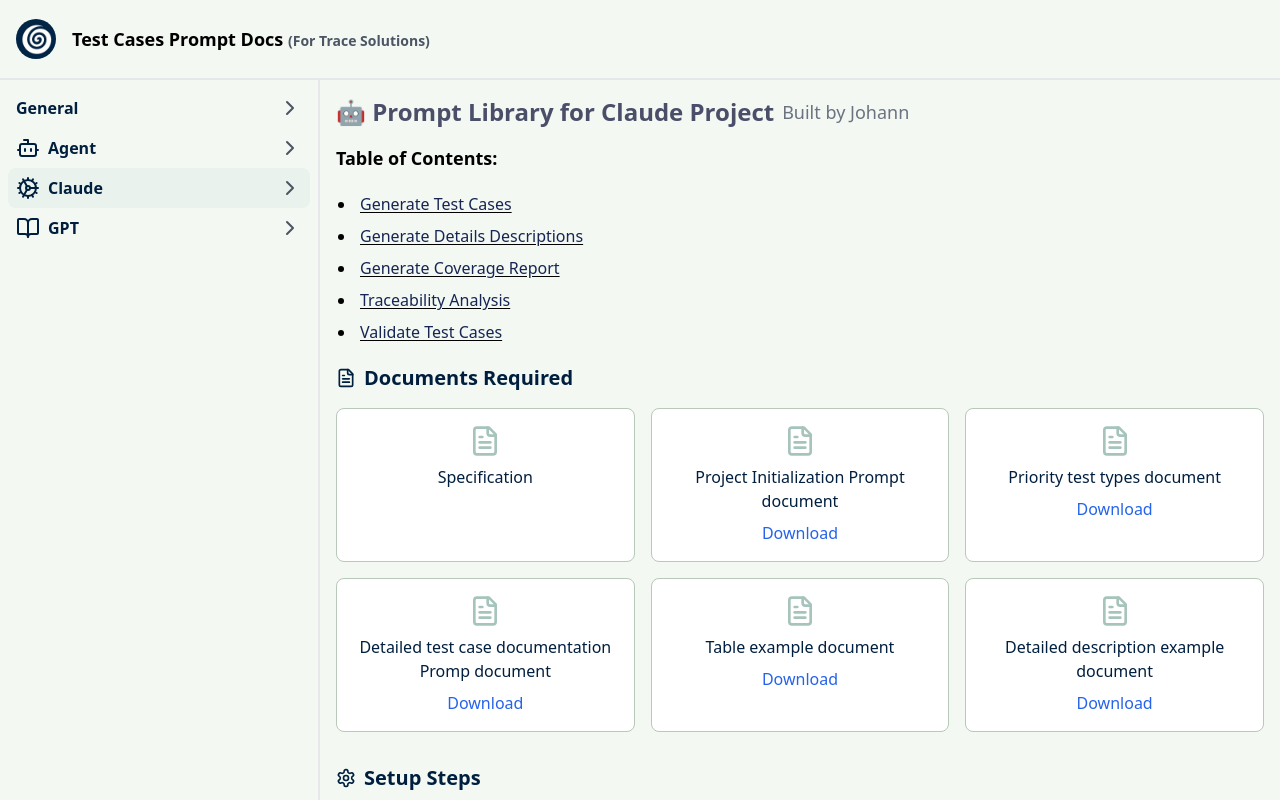
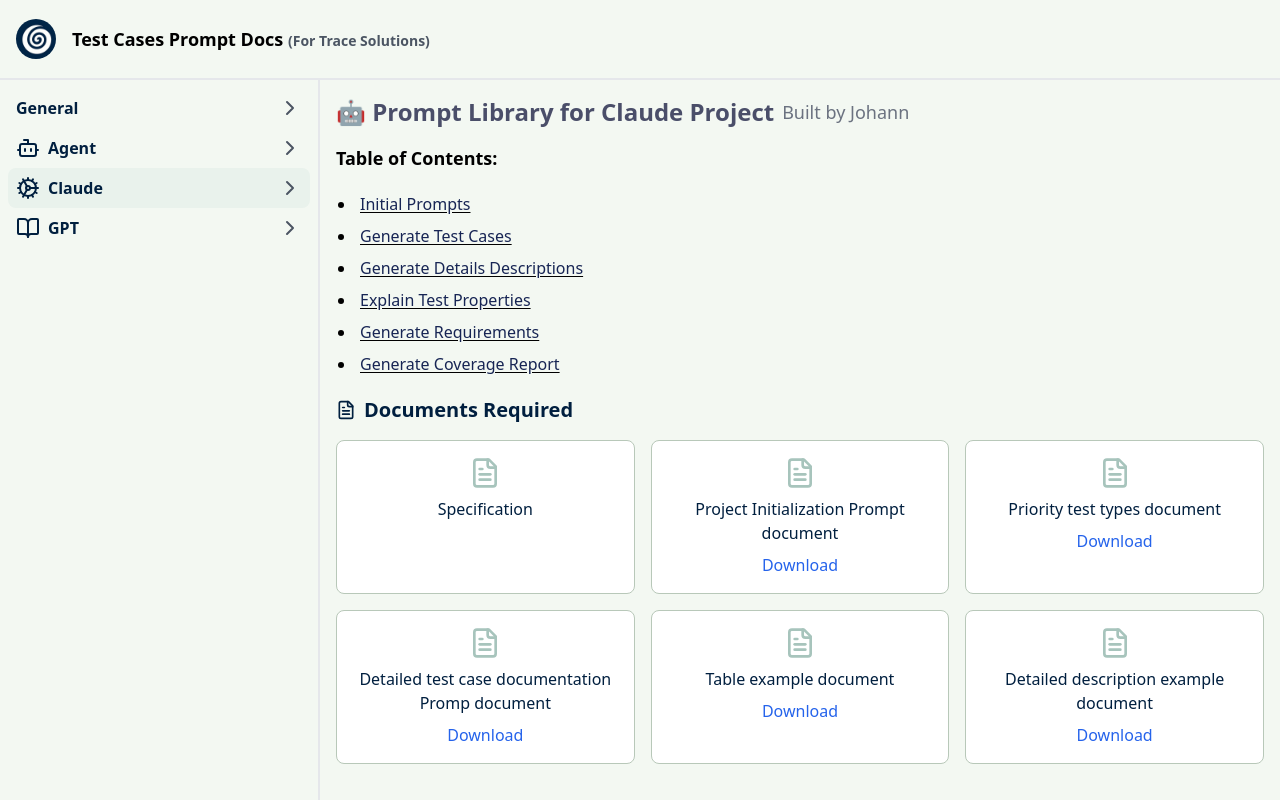
Before and after one commit to RakibulBh/tracesolutions-prompts-documentation, a Next.js app: page /claude in a window 1280 px wide. Built offline with nearby package versions, Linux system fonts and the light colour scheme.

Commit message:
Update table-of-contents.tsx to use the data from claude-prompts

```diff
--- a/components/table-of-contents.tsx
+++ b/components/table-of-contents.tsx
@@ -1,4 +1,4 @@
-import { agentPrompts } from "@/data/agent-prompts";
+import { claudePrompts } from "@/data/claude-prompts";
 import Link from "next/link";
 import React from "react";
 
@@ -7,7 +7,7 @@ const TableOfContents = () => {
     <div className="space-y-4">
       <p className="text-lg font-semibold">Table of Contents:</p>
       <ul className="ml-5 list-disc">
-        {Object.entries(agentPrompts).map(([key, promptData]) => (
+        {Object.entries(claudePrompts).map(([key, promptData]) => (
           <Link
             className="underline underline-offset-2"
             key={key}
```
